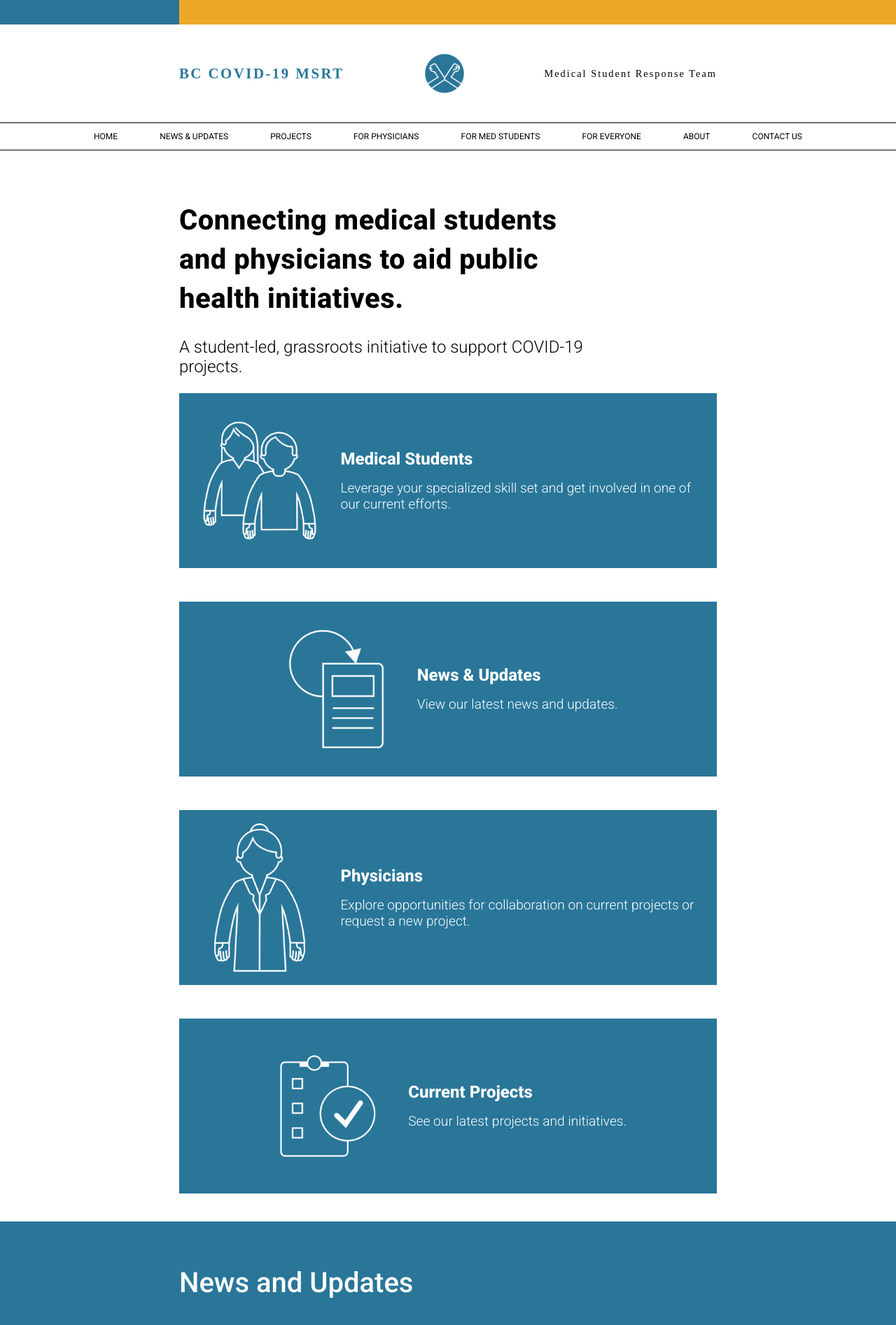
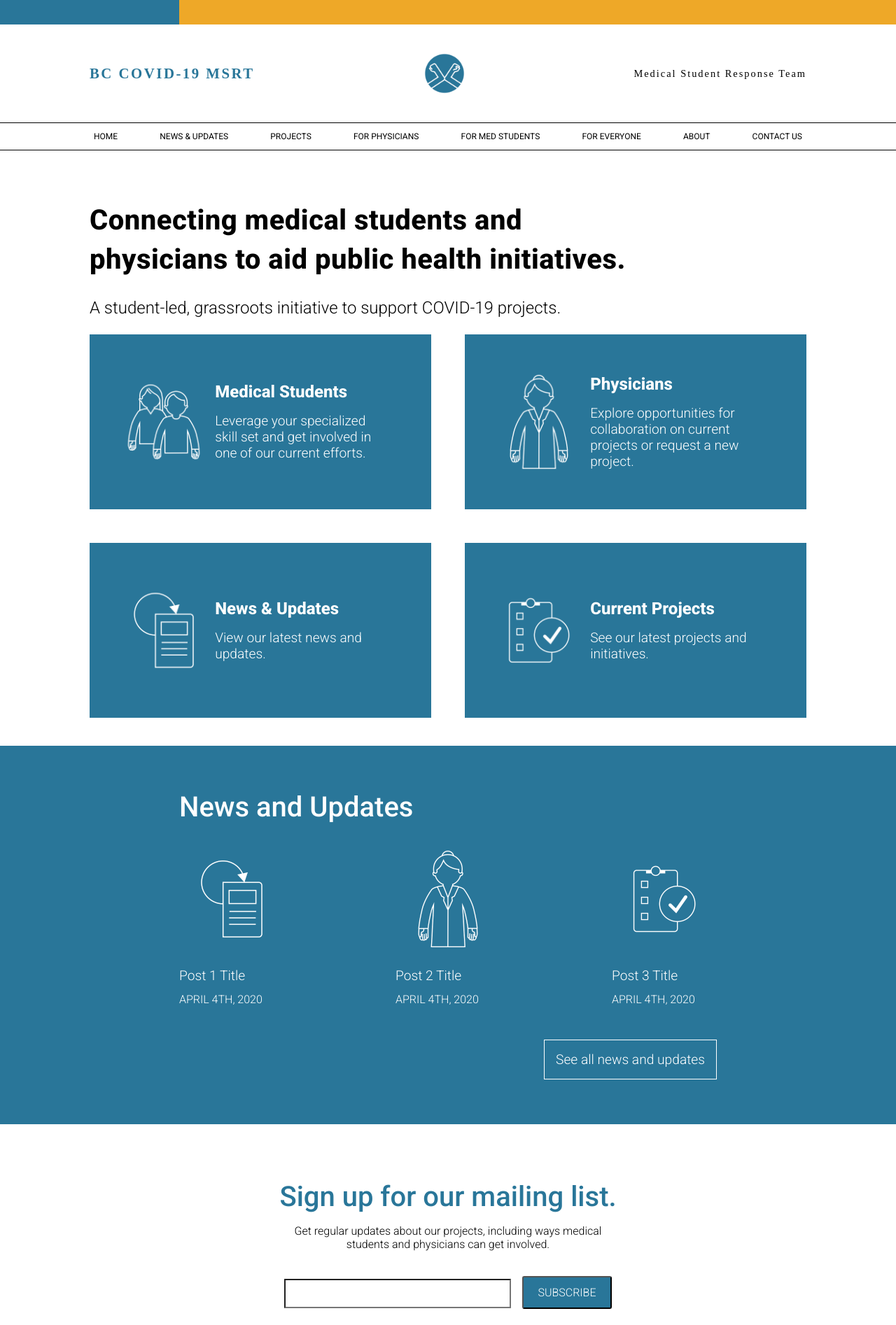
Before and after one commit to wecanmsrt/bcmsrt.github.io, a Jekyll site: the page built from index.html, in a window 1280 px wide. Shown: the top 1894 px of the page at 70% size. Built offline with Jekyll 4.4.1, drawn with Linux system fonts in a browser that asks for light colours; some web fonts are replaced.

Commit message:
fix responsiveness thingy with home page boxes

```diff
--- a/_sass/main.scss
+++ b/_sass/main.scss
@@ -68,6 +68,10 @@ a {
 .container {
   width: $container-width;
   margin: 0 auto;
+
+  @media screen and (max-width: $transition-width-large) {
+    width: 80%;
+  }
 
   @media screen and (max-width: $transition-width-mobile) {
     width: 90%;
@@ -390,7 +394,7 @@ header {
 
   .card-col {
     flex: 1 1 0px;
-    min-width: 400px;
+    min-width: 300px;
     margin: $card-margin/2;
 
     @media screen and (max-width: $transition-width-large) {
@@ -439,6 +443,7 @@ header {
         }
 
         .card-info {
+          width: 50%;
           margin: 1rem 2rem 1rem 0;
 
           h3 {
```
Also changed, not shown: assets/icons/icons8-book-64.png (deleted), assets/icons/icons8-medical-bag-50.png (deleted), assets/icons/icons8-project-50.png (deleted), assets/icons/icons8-update-50.png (deleted).
